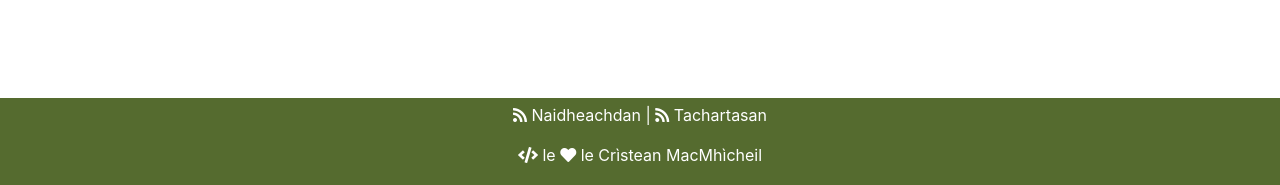
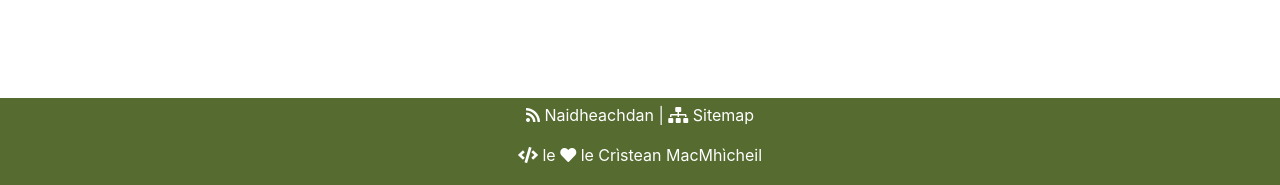
Before and after one commit to MacMhicheil/atug, a Jekyll site: the page built from index.html, in a window 1280 px wide. Shown: the part 2169-2354 px from the top of the page. Built offline with Jekyll 4.4.1, drawn with Linux system fonts in a browser that asks for light colours; nearby versions of some CDN libraries; the list of posts is cut into pages by our own code.

Commit message:
Update default.html

```diff
--- a/_layouts/default.html
+++ b/_layouts/default.html
@@ -126,7 +126,7 @@
     <div class="footer">
       <p>
         <a href="{{ site.baseurl }}/naidheachdan-rss.xml"><i class="fas fa-rss"></i> Naidheachdan</a> |
-        <a href="{{ site.baseurl }}/tachartasan-rss.xml"><i class="fas fa-rss"></i> Tachartasan</a>
+        <a href="{{ site.baseurl }}/sitemap.xml"><i class="fas fa-sitemap"></i> Sitemap</a>
       </p>
       <p><i class="fa fa-code"></i> le <i class="fa fa-heart"></i> le <a href="https://github.com/GeidhUK/GeidhUK.github.io/" title="Stòr Github Chrìstein MhicMhìcheil | Chris Mitchell's Github Repository">Crìstean MacMhìcheil</a></p>
     </div>
```
